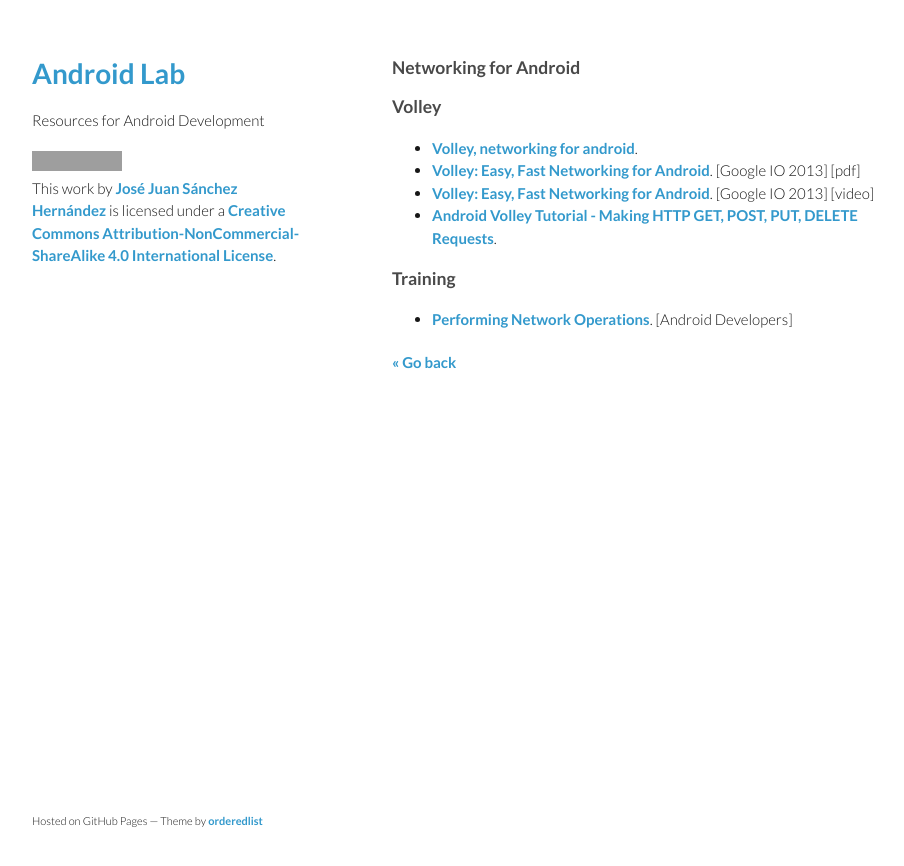
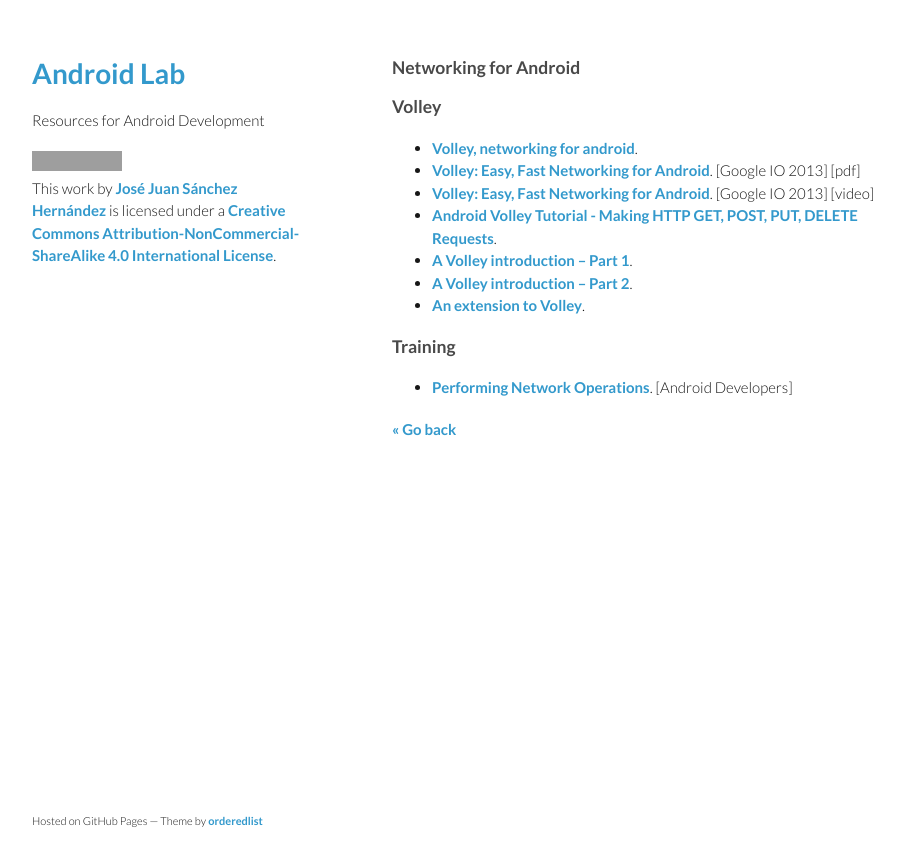
Before and after one commit to josejuansanchez/josejuansanchez.github.io, a Jekyll site: the page built from androidlab/networking.md, in a window 1280 px wide. Shown: the top 866 px of the page, without its empty margins (178-1082 px from the left). Built offline with Jekyll 4.4.1, drawn with Linux system fonts in a browser that asks for light colours; grey boxes are pictures that could not be loaded.

Commit message:
Update networking.md

```diff
--- a/androidlab/networking.md
+++ b/androidlab/networking.md
@@ -9,6 +9,9 @@
   * [Volley: Easy, Fast Networking for Android](http://commondatastorage.googleapis.com/io-2013/presentations/110%20-%20Volley-%20Easy,%20Fast%20Networking%20for%20Android.pdf). [Google IO 2013] [pdf]
   * [Volley: Easy, Fast Networking for Android](https://developers.google.com/events/io/sessions/325304728). [Google IO 2013] [video]
   * [Android Volley Tutorial - Making HTTP GET, POST, PUT, DELETE Requests](http://www.itsalif.info/content/android-volley-tutorial-http-get-post-put).
+  * [A Volley introduction – Part 1](http://njzk2.wordpress.com/2013/06/03/a-volley-introduction-part-1/).
+  * [A Volley introduction – Part 2](http://njzk2.wordpress.com/2013/06/06/a-volley-introduction-part-2/).
+  * [An extension to Volley](http://njzk2.wordpress.com/2013/06/17/an-extension-to-volley/).
 
 ### Training
   * [Performing Network Operations](http://developer.android.com/training/basics/network-ops/index.html). [Android Developers]
```
